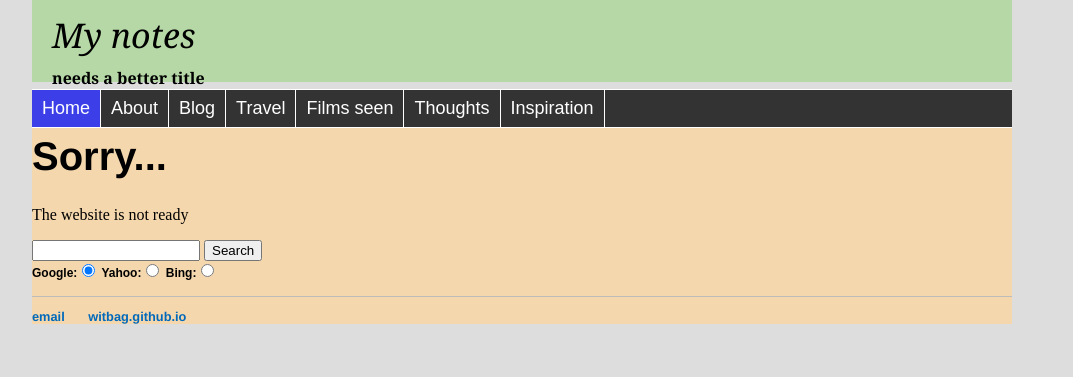
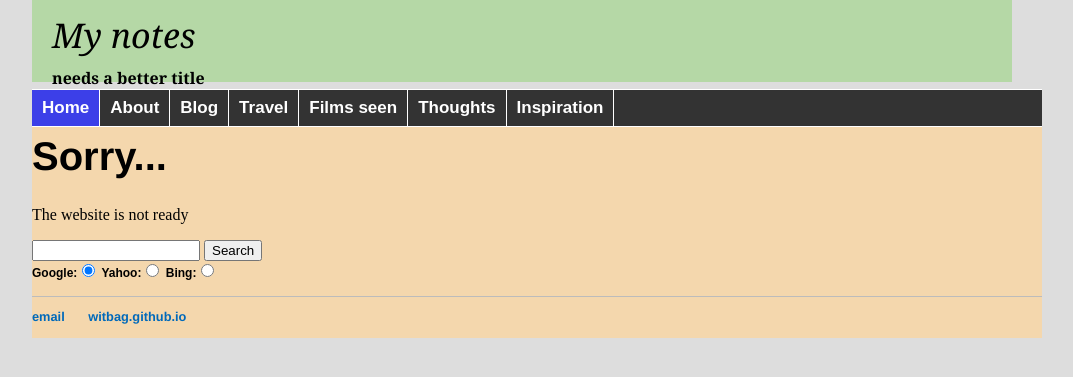
Before and after one commit to witbag/witbag.github.io, a Jekyll site: the page built from index.html, in a window 1280 px wide. Shown: the top 377 px of the page, without its empty margins (118-1191 px from the left). Built offline with Jekyll 4.4.1, drawn with Linux system fonts in a browser that asks for light colours.

Commit message:
Update main.css

```diff
--- a/css/main.css
+++ b/css/main.css
@@ -10,9 +10,9 @@
 background: #b5d8a6;
 }
 #style_content {                /*MAIN TEXT*/
-width: 100%;
+
 background: #f4d7ad;
-margin-right: 30px;
+margin-right: -30px;
 }
 #style_title {                  /*TOP BAR TITLE*/
 padding-top: 12px;
@@ -46,14 +46,14 @@
 nav ul, footer ul { font-size: 1em; font-family: 'Helvetica', 'Arial', 'Sans-Serif'; padding: 0px; list-style: none; font-weight: bold; }
 nav ul li, footer ul li { display: inline; margin-right: 20px; }
 
-footer { border-top: 1px solid #bcbcbc; font-size: .8em; padding-top: 0px; padding-bottom: 0px;}     /*FOOTER*/
+footer { border-top: 1px solid #bcbcbc; font-size: .8em; padding-bottom: 1px;}     /*FOOTER*/
 
 
 .solidblockmenu{                /*SECOND BAR*/
 margin: 0;
 padding: 0;
 float: left;
-font: 18px Arial;
+font: bold 17px Arial;
 width: 100%;
 border: 1px solid #FFFFFF;
 border-width: 1px 0;
```
